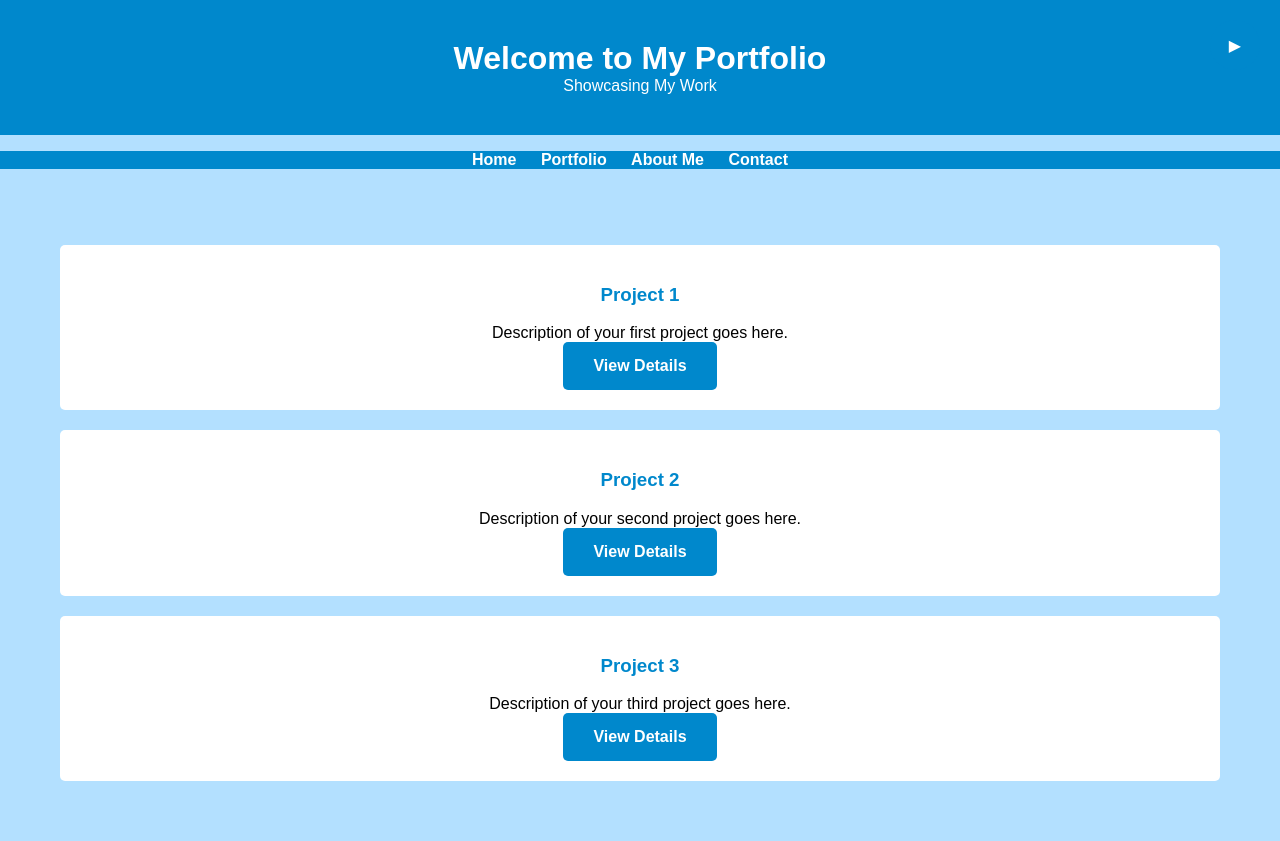
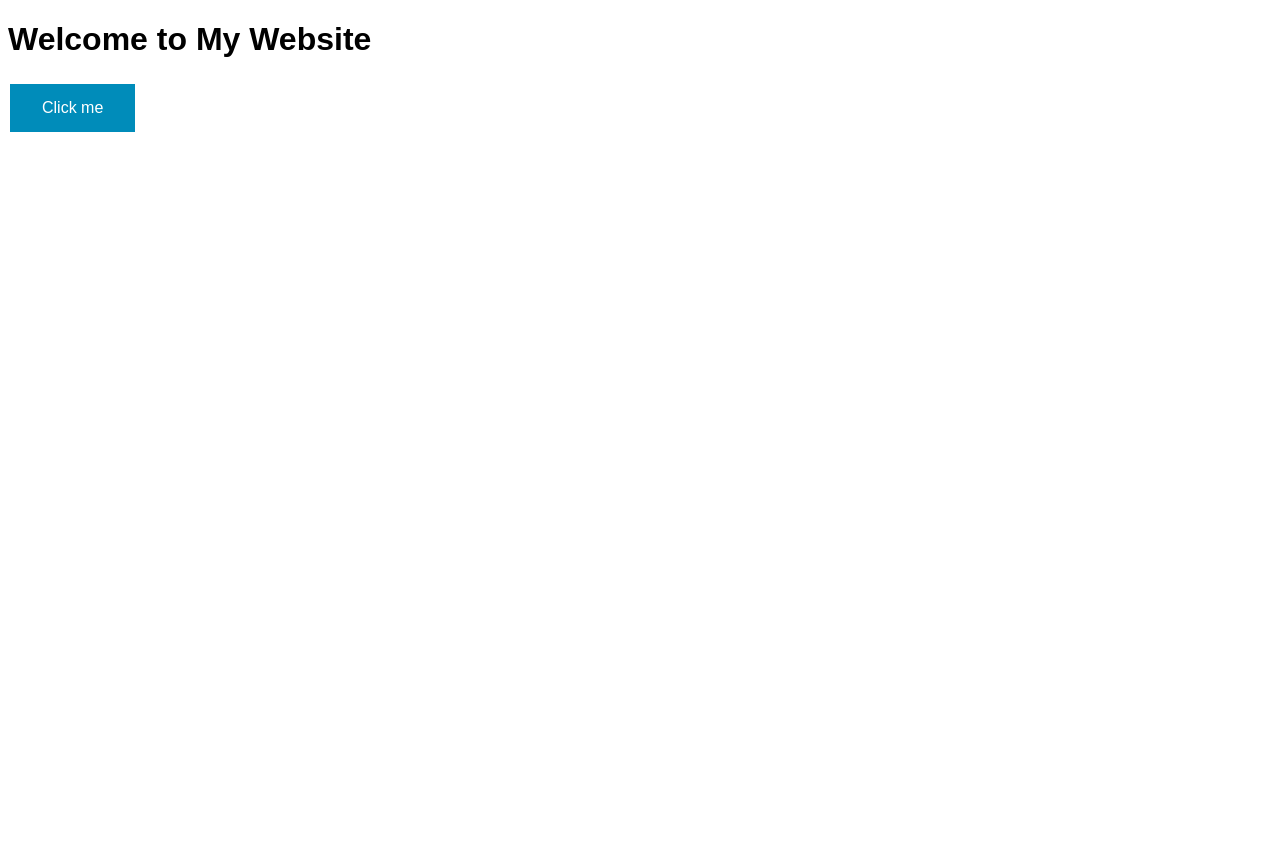
Before and after one commit to TheFaey/TheFaey.github.io, a plain HTML site: page index.html in a window 1280 px wide. After the commit the page ends 800 px from the top, so only its background shows below. Drawn offline with Linux system fonts and the light colour scheme.

Commit message:
restarting because i dont like the template Update website title and button style

```diff
--- a/index.html
+++ b/index.html
@@ -1,182 +1,35 @@
 <!DOCTYPE html>
-<html lang="en">
+<html>
 <head>
-    <meta charset="UTF-8">
-    <meta name="viewport" content="width=device-width, initial-scale=1.0">
-    <title>Your Portfolio</title>
+    <title>My Website</title>
     <style>
-        /* Reset some default styles */
-        body, h1, p {
-            margin: 0;
-            padding: 0;
-        }
-
-        /* Set the background color to light blue */
+        /* Add your CSS styles here */
         body {
-            background-color: #B3E0FF;
             font-family: Arial, sans-serif;
         }
 
-        /* Style the header */
-        header {
-            background-color: #0088CC;
+        .button {
+            background-color: #008CBA; /* Blue */
+            border: none;
             color: white;
+            padding: 15px 32px;
             text-align: center;
-            padding: 40px 0;
-        }
-
-        /* Style the navigation bar */
-        nav {
-            background-color: #0088CC;
-            text-align: center;
-        }
-
-        nav ul {
-            list-style-type: none;
-            padding: 0;
-        }
-
-        nav li {
-            display: inline;
-            margin-right: 20px;
-        }
-
-        nav a {
             text-decoration: none;
-            color: white;
-            font-weight: bold;
-        }
-
-        /* Style the portfolio section */
-        .portfolio {
-            padding: 40px;
-            text-align: center;
-        }
-
-        .project {
-            background-color: white;
-            padding: 20px;
-            margin: 20px;
-            border-radius: 5px;
-        }
-
-        .project h3 {
-            color: #0088CC;
-        }
-
-        /* Style the call-to-action button */
-        .cta-button {
             display: inline-block;
-            padding: 15px 30px;
-            background-color: #0088CC;
-            color: white;
-            text-decoration: none;
-            font-weight: bold;
-            border-radius: 5px;
-            transition: background-color 0.3s;
-        }
-
-        .cta-button:hover {
-            background-color: #0066AA;
-        }
-
-        /* Style the circular button for the sidebar */
-        .sidebar-button {
-            position: fixed;
-            right: 20px;
-            top: 20px;
-            background-color: #0088CC;
-            color: white;
-            width: 50px;
-            height: 50px;
-            border-radius: 50%;
-            display: flex;
-            justify-content: center;
-            align-items: center;
+            font-size: 16px;
+            margin: 4px 2px;
             cursor: pointer;
-        }
-
-        /* Style the sidebar */
-        .sidebar {
-            background-color: #333;
-            color: white;
-            width: 0;
-            height: 100%;
-            position: fixed;
-            top: 0;
-            right: -250px; /* Initially hidden */
-            transition: right 0.3s;
-        }
-
-        /* Style the Discord widget */
-        .discord-widget {
-            margin-top: 20px;
-        }
-
-        /* Show the sidebar when hovering over the button */
-        .sidebar-button:hover + .sidebar {
-            right: 0;
         }
     </style>
 </head>
 <body>
-    <header>
-        <h1>Welcome to My Portfolio</h1>
-        <p>Showcasing My Work</p>
-    </header>
-
-    <nav>
-        <ul>
-            <li><a href="#">Home</a></li>
-            <li><a href="#">Portfolio</a></li>
-            <li><a href="#">About Me</a></li>
-            <li><a href="#">Contact</a></li>
-        </ul>
-    </nav>
-
-    <div class="portfolio">
-        <div class="project">
-            <h3>Project 1</h3>
-            <p>Description of your first project goes here.</p>
-            <a href="#" class="cta-button">View Details</a>
-        </div>
-        <div class="project">
-            <h3>Project 2</h3>
-            <p>Description of your second project goes here.</p>
-            <a href="#" class="cta-button">View Details</a>
-        </div>
-        <div class="project">
-            <h3>Project 3</h3>
-            <p>Description of your third project goes here.</p>
-            <a href="#" class="cta-button">View Details</a>
-        </div>
-    </div>
-
-    <!-- Circular button to show the sidebar -->
-    <div class="sidebar-button">
-        <div>&#9654;</div> <!-- Unicode right-pointing triangle symbol -->
-    </div>
-
-    <div class="sidebar">
-        <!-- Place your Discord widget here -->
-        <iframe
-            src="https://discord.com/widget?id=1152015229157384264&theme=dark"
-            width="220" <!-- Adjust the width as needed -->
-            height="500"
-            allowtransparency="true"
-            frameborder="0"
-            sandbox="allow-popups allow-popups-to-escape-sandbox allow-same-origin allow-scripts"
-            class="discord-widget"
-        ></iframe>
-    </div>
+    <h1>Welcome to My Website</h1>
+    <button class="button" id="myButton">Click me</button>
 
     <script>
-        // JavaScript to toggle the sidebar when the button is clicked
-        const sidebarButton = document.querySelector('.sidebar-button');
-        const sidebar = document.querySelector('.sidebar');
-
-        sidebarButton.addEventListener('click', () => {
-            sidebar.style.right = (sidebar.style.right === '0px' || sidebar.style.right === '') ? '-250px' : '0px';
+        // Add your JavaScript here
+        document.getElementById('myButton').addEventListener('click', function() {
+            alert('Button clicked!');
         });
     </script>
 </body>
```
